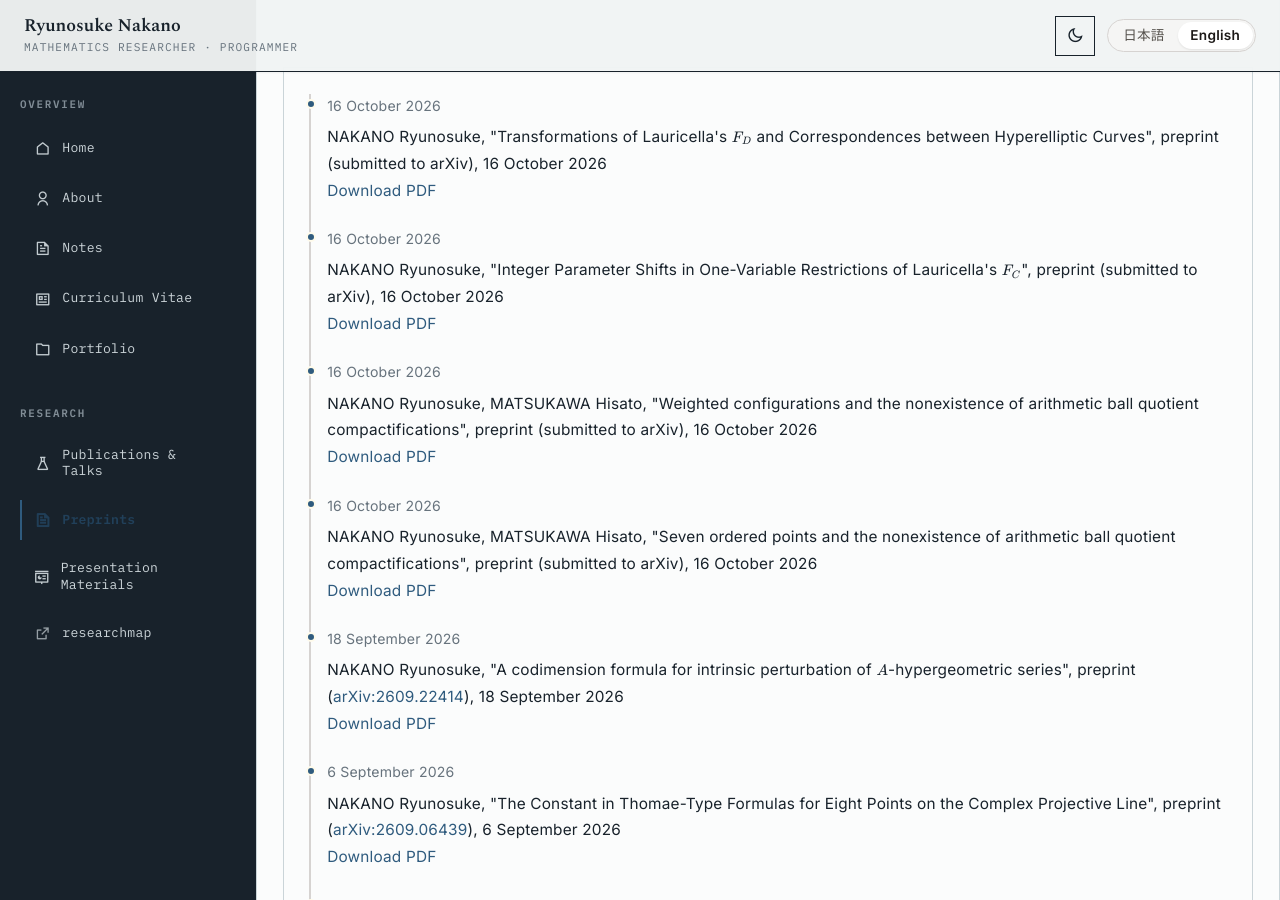
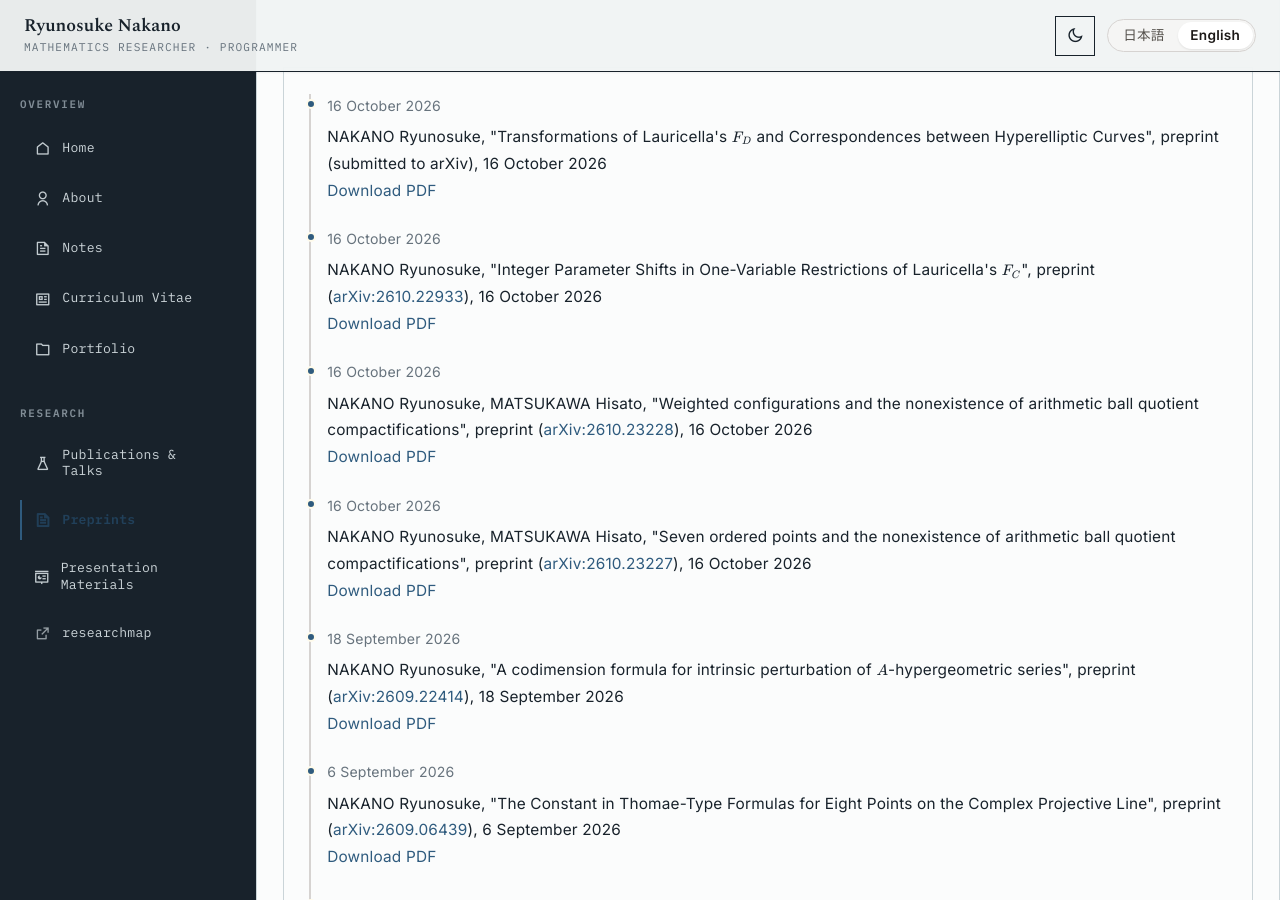
Before and after one commit to NAKANORyunosuke/NAKANORyunosuke.github.io, a Jekyll site: the page built from preprints.html, in a window 1280 px wide and 900 px high, scrolled down 408 px. Built offline with Jekyll 4.4.1, drawn with Linux system fonts in a browser that asks for light colours; nearby versions of some CDN libraries.

Commit message:
arXiv で公開されたプレプリント3本にリンクを追加
- Seven ordered points ...: arXiv:2610.23227
- Weighted configurations ...: arXiv:2610.23228
- Integer Parameter Shifts ... Lauricella's $F_C$: arXiv:2610.22933

いずれもサイトの PDF と arXiv v1 の本文が一致することを確認した.
PDF リンクは併記のまま残す.

Co-Authored-By: Claude Opus 5.5 <noreply@anthropic.com>
Claude-Session: https://claude.ai/code/session_01V4BP6tsxsXkbcSNsxV6EuR

```diff
--- a/_data/research.yml
+++ b/_data/research.yml
@@ -33,22 +33,22 @@ sections:
                 en: "16 October 2026"
             pdf: "/assets/pdf/preprints/fc-cubic-restrictions.pdf"
             description:
-                ja: 'NAKANO Ryunosuke, "Integer Parameter Shifts in One-Variable Restrictions of Lauricella''s $F_C$", preprint（arXiv 投稿中）, 2026年10月16日'
-                en: 'NAKANO Ryunosuke, "Integer Parameter Shifts in One-Variable Restrictions of Lauricella''s $F_C$", preprint (submitted to arXiv), 16 October 2026'
+                ja: 'NAKANO Ryunosuke, "Integer Parameter Shifts in One-Variable Restrictions of Lauricella''s $F_C$", preprint（<a href="https://arxiv.org/abs/2610.22933">arXiv:2610.22933</a>）, 2026年10月16日'
+                en: 'NAKANO Ryunosuke, "Integer Parameter Shifts in One-Variable Restrictions of Lauricella''s $F_C$", preprint (<a href="https://arxiv.org/abs/2610.22933">arXiv:2610.22933</a>), 16 October 2026'
           - date:
                 ja: "2026年10月16日"
                 en: "16 October 2026"
             pdf: "/assets/pdf/preprints/weighted-configurations.pdf"
             description:
-                ja: 'NAKANO Ryunosuke, MATSUKAWA Hisato, "Weighted configurations and the nonexistence of arithmetic ball quotient compactifications", preprint（arXiv 投稿中）, 2026年10月16日'
-                en: 'NAKANO Ryunosuke, MATSUKAWA Hisato, "Weighted configurations and the nonexistence of arithmetic ball quotient compactifications", preprint (submitted to arXiv), 16 October 2026'
+                ja: 'NAKANO Ryunosuke, MATSUKAWA Hisato, "Weighted configurations and the nonexistence of arithmetic ball quotient compactifications", preprint（<a href="https://arxiv.org/abs/2610.23228">arXiv:2610.23228</a>）, 2026年10月16日'
+                en: 'NAKANO Ryunosuke, MATSUKAWA Hisato, "Weighted configurations and the nonexistence of arithmetic ball quotient compactifications", preprint (<a href="https://arxiv.org/abs/2610.23228">arXiv:2610.23228</a>), 16 October 2026'
           - date:
                 ja: "2026年10月16日"
                 en: "16 October 2026"
             pdf: "/assets/pdf/preprints/seven-point-configurations.pdf"
             description:
-                ja: 'NAKANO Ryunosuke, MATSUKAWA Hisato, "Seven ordered points and the nonexistence of arithmetic ball quotient compactifications", preprint（arXiv 投稿中）, 2026年10月16日'
-                en: 'NAKANO Ryunosuke, MATSUKAWA Hisato, "Seven ordered points and the nonexistence of arithmetic ball quotient compactifications", preprint (submitted to arXiv), 16 October 2026'
+                ja: 'NAKANO Ryunosuke, MATSUKAWA Hisato, "Seven ordered points and the nonexistence of arithmetic ball quotient compactifications", preprint（<a href="https://arxiv.org/abs/2610.23227">arXiv:2610.23227</a>）, 2026年10月16日'
+                en: 'NAKANO Ryunosuke, MATSUKAWA Hisato, "Seven ordered points and the nonexistence of arithmetic ball quotient compactifications", preprint (<a href="https://arxiv.org/abs/2610.23227">arXiv:2610.23227</a>), 16 October 2026'
           - date:
                 ja: "2026年9月18日"
                 en: "18 September 2026"
```
